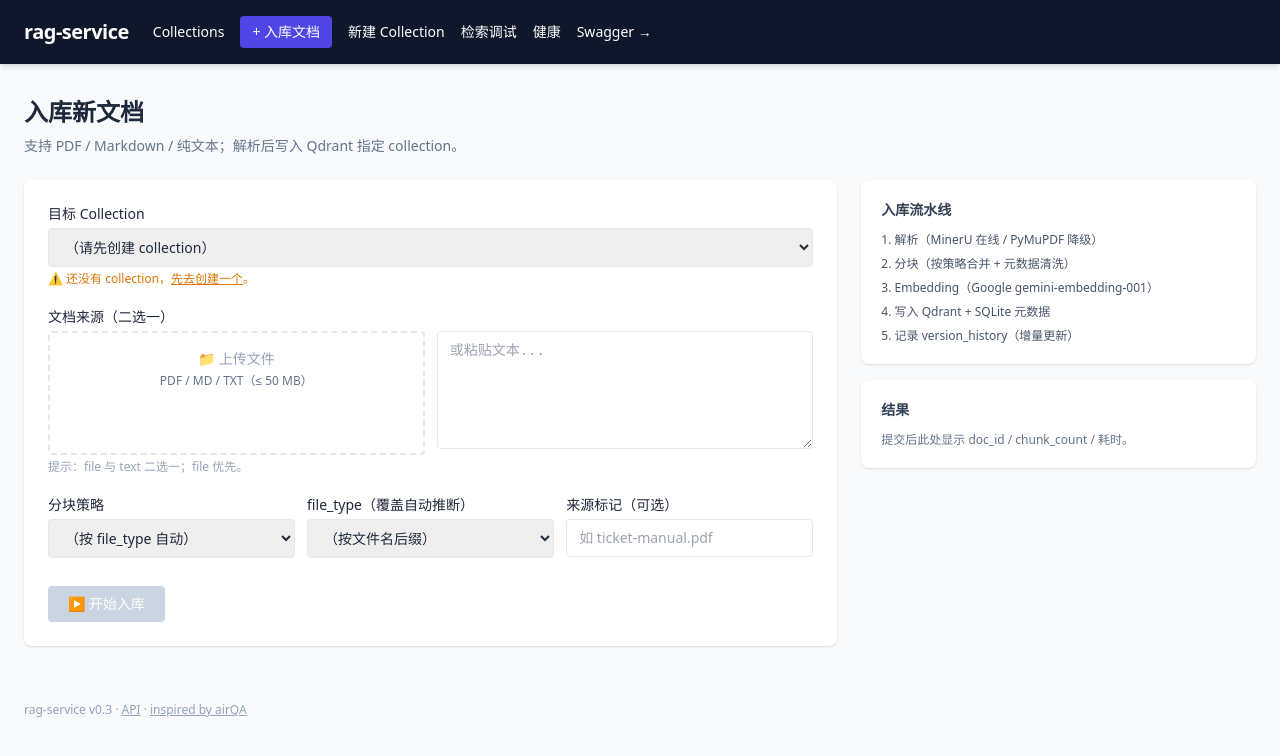
After one commit to ArtLjn/rag-service, a FastAPI app: template app/ui/templates/ingest.html in a window 1280 px wide. The commit adds this page. Shown: the top 756 px of the page. Run offline with FastAPI, Linux system fonts and the light colour scheme; the template is opened without the code that fills it, so the values that code supplies are empty; parts of the project's set-up code (start-up, migrations or seed data) failed here and were passed over; some libraries are stand-ins or nearby versions.

Commit message:
feat(ui): 新增上传/创建/删除完整链路 + collection 详情加 dim/distance
UI 完整化（毕设答辩演示用）：
- /ui/ingest：拖拽上传 PDF/MD/TXT + 文本粘贴 + 策略选择 + 实时进度
- /ui/collections/new：创建 collection 表单（含命名建议）
- /ui/collections/{name}：每个文档行加「删除」按钮（二次确认 + 行淡出动画）
- /ui/：每个 collection 卡片悬浮显示「删除」+ 空态指引
- /ui/collections/{name}/documents/{doc_id}：加「复制 doc_id」+「删除文档」
- 全局导航：新增「+ 入库文档」CTA + 「新建 Collection」入口

后端配套：
- collection_manager.list_collections：返回 vector_dim/distance（从 config.params.vectors 提取）
- 路由顺序修正：/collections/new 注册在 /collections/{name} 之前避免冲突

Co-Authored-By: Claude Opus 4.7 <noreply@anthropic.com>

```diff
--- a/app/ui/router.py
+++ b/app/ui/router.py
@@ -36,6 +36,18 @@ async def index(request: Request) -> HTMLResponse:
         request,
         "index.html",
         {"collections": collections, "title": "rag-service · Collections"},
+    )
+
+
+@router.get("/collections/new", response_class=HTMLResponse)
+async def collection_new_form(request: Request) -> HTMLResponse:
+    return templates.TemplateResponse(
+        request,
+        "collection_new.html",
+        {
+            "title": "新建 Collection",
+            "collections": collection_service.list_all(),
+        },
     )
 
 
@@ -115,6 +127,17 @@ async def retrieve_debug(request: Request) -> HTMLResponse:
     )
 
 
+@router.get("/ingest", response_class=HTMLResponse)
+async def ingest_form(request: Request) -> HTMLResponse:
+    return templates.TemplateResponse(
+        request,
+        "ingest.html",
+        {
+            "title": "入库新文档",
+            "collections": collection_service.list_all(),
+        },
+    )
+
 @router.get("/health", response_class=HTMLResponse)
 async def health_visualize(request: Request) -> HTMLResponse:
     health = await check_health()
--- a/app/ui/templates/base.html
+++ b/app/ui/templates/base.html
@@ -22,8 +22,10 @@
   <nav class="bg-slate-900 text-white shadow-md">
     <div class="max-w-7xl mx-auto px-6 py-4 flex items-center gap-6">
       <a href="/ui/" class="text-xl font-bold tracking-tight">rag-service</a>
-      <div class="flex gap-4 text-sm">
+      <div class="flex gap-4 text-sm items-center">
         <a href="/ui/" class="hover:text-slate-300">Collections</a>
+        <a href="/ui/ingest" class="bg-indigo-600 hover:bg-indigo-500 px-3 py-1.5 rounded text-white font-medium">+ 入库文档</a>
+        <a href="/ui/collections/new" class="hover:text-slate-300">新建 Collection</a>
         <a href="/ui/retrieve" class="hover:text-slate-300">检索调试</a>
         <a href="/ui/health" class="hover:text-slate-300">健康</a>
         <a href="/docs" class="hover:text-slate-300 ml-auto">Swagger →</a>
--- /dev/null
+++ b/app/ui/templates/ingest.html
@@ -0,0 +1,171 @@
+{% extends "base.html" %}
+{% block content %}
+<div class="mb-6">
+  <h1 class="text-2xl font-bold mb-2">入库新文档</h1>
+  <p class="text-sm text-slate-500">支持 PDF / Markdown / 纯文本；解析后写入 Qdrant 指定 collection。</p>
+</div>
+
+<div class="grid grid-cols-1 lg:grid-cols-3 gap-6">
+  <!-- 左：表单 -->
+  <div class="lg:col-span-2 bg-white rounded-lg shadow p-6">
+    <form id="ingest-form" class="space-y-5" enctype="multipart/form-data">
+      <div>
+        <label class="block text-sm font-medium mb-1">目标 Collection</label>
+        <select name="collection" required class="w-full border rounded px-3 py-2 text-sm">
+          {% if collections %}
+            {% for c in collections %}<option value="{{ c.name }}">{{ c.name }}（{{ c.points_count or 0 }} points）</option>{% endfor %}
+          {% else %}
+            <option value="">（请先创建 collection）</option>
+          {% endif %}
+        </select>
+        {% if not collections %}
+          <p class="text-xs text-amber-600 mt-1">⚠ 还没有 collection，<a href="/ui/collections/new" class="underline">先去创建一个</a>。</p>
+        {% endif %}
+      </div>
+
+      <div>
+        <label class="block text-sm font-medium mb-1">文档来源（二选一）</label>
+        <div class="grid grid-cols-2 gap-3">
+          <div class="border-2 border-dashed rounded p-4 text-center hover:border-indigo-400 transition cursor-pointer" id="drop-zone">
+            <input type="file" name="file" id="file-input"
+              accept=".pdf,.md,.markdown,.txt,.markdown"
+              class="hidden">
+            <div class="text-slate-400 text-sm mb-1">📁 上传文件</div>
+            <div class="text-xs text-slate-500" id="file-name">PDF / MD / TXT（≤ 50 MB）</div>
+          </div>
+          <div>
+            <textarea name="text" rows="5" placeholder="或粘贴文本..."
+              class="w-full border rounded px-3 py-2 text-sm font-mono"></textarea>
+          </div>
+        </div>
+        <p class="text-xs text-slate-400 mt-1">提示：file 与 text 二选一；file 优先。</p>
+      </div>
+
+      <div class="grid grid-cols-3 gap-3">
+        <div>
+          <label class="block text-sm font-medium mb-1">分块策略</label>
+          <select name="strategy" class="w-full border rounded px-3 py-2 text-sm">
+            <option value="">（按 file_type 自动）</option>
+            <option value="structure_aware">structure_aware（PDF 推荐）</option>
+            <option value="semantic">semantic（Markdown）</option>
+            <option value="fixed">fixed（TXT）</option>
+          </select>
+        </div>
+        <div>
+          <label class="block text-sm font-medium mb-1">file_type（覆盖自动推断）</label>
+          <select name="file_type" class="w-full border rounded px-3 py-2 text-sm">
+            <option value="">（按文件名后缀）</option>
+            <option value="pdf">pdf</option>
+            <option value="md">md</option>
+            <option value="txt">txt</option>
+          </select>
+        </div>
+        <div>
+          <label class="block text-sm font-medium mb-1">来源标记（可选）</label>
+          <input type="text" name="source" placeholder="如 ticket-manual.pdf"
+            class="w-full border rounded px-3 py-2 text-sm">
+        </div>
+      </div>
+
+      <div class="pt-2">
+        <button type="submit"
+          class="bg-indigo-600 text-white px-5 py-2 rounded text-sm font-medium hover:bg-indigo-700 disabled:bg-slate-300"
+          {% if not collections %}disabled{% endif %}>
+          ▶ 开始入库
+        </button>
+        <span id="status" class="text-sm text-slate-500 ml-3"></span>
+      </div>
+    </form>
+  </div>
+
+  <!-- 右：流程说明 + 结果 -->
+  <div class="space-y-4">
+    <div class="bg-white rounded-lg shadow p-5">
+      <h3 class="text-sm font-semibold mb-3 text-slate-700">入库流水线</h3>
+      <ol class="text-xs text-slate-600 space-y-2 list-decimal list-inside">
+        <li>解析（MinerU 在线 / PyMuPDF 降级）</li>
+        <li>分块（按策略合并 + 元数据清洗）</li>
+        <li>Embedding（Google gemini-embedding-001）</li>
+        <li>写入 Qdrant + SQLite 元数据</li>
+        <li>记录 version_history（增量更新）</li>
+      </ol>
+    </div>
+    <div class="bg-white rounded-lg shadow p-5">
+      <h3 class="text-sm font-semibold mb-3 text-slate-700">结果</h3>
+      <div id="result" class="text-xs text-slate-500">提交后此处显示 doc_id / chunk_count / 耗时。</div>
+    </div>
+  </div>
+</div>
+{% endblock %}
+
+{% block scripts %}
+<script>
+const dropZone = document.getElementById('drop-zone');
+const fileInput = document.getElementById('file-input');
+const fileName = document.getElementById('file-name');
+const form = document.getElementById('ingest-form');
+const status = document.getElementById('status');
+const result = document.getElementById('result');
+
+dropZone.addEventListener('click', () => fileInput.click());
+dropZone.addEventListener('dragover', e => { e.preventDefault(); dropZone.classList.add('border-indigo-500'); });
+dropZone.addEventListener('dragleave', () => dropZone.classList.remove('border-indigo-500'));
+dropZone.addEventListener('drop', e => {
+  e.preventDefault();
+  dropZone.classList.remove('border-indigo-500');
+  if (e.dataTransfer.files.length) {
+    fileInput.files = e.dataTransfer.files;
+    fileName.textContent = e.dataTransfer.files[0].name;
+    fileName.classList.add('text-indigo-600', 'font-medium');
+  }
+});
+fileInput.addEventListener('change', () => {
+  if (fileInput.files.length) {
+    fileName.textContent = fileInput.files[0].name;
+    fileName.classList.add('text-indigo-600', 'font-medium');
+  }
+});
+
+form.addEventListener('submit', async (e) => {
+  e.preventDefault();
+  const fd = new FormData(form);
+  if (!fd.get('collection')) { alert('请选择目标 collection'); return; }
+  if (!fd.get('file')?.name && !fd.get('text')?.trim()) {
+    alert('请上传文件或粘贴文本（二选一）');
+    return;
+  }
+  const btn = form.querySelector('button[type=submit]');
+  btn.disabled = true;
+  status.textContent = '⏳ 处理中...（首次 Embedding 探测可能 5-10s）';
+  result.innerHTML = '<div class="animate-pulse">解析 + 分块 + Embedding + 写入 Qdrant...</div>';
+  const t0 = performance.now();
+  try {
+    const resp = await fetch('/ingest', { method: 'POST', body: fd });
+    const data = await resp.json();
+    const dur = ((performance.now() - t0) / 1000).toFixed(1);
+    if (data.code === 'OK') {
+      const d = data.data;
+      status.innerHTML = `<span class="text-emerald-600">✓ 成功（${dur}s）</span>`;
+      result.innerHTML = `
+        <div class="space-y-1.5">
+          <div><span class="text-slate-400">doc_id:</span> <code class="font-mono text-indigo-600">${d.doc_id}</code></div>
+          <div><span class="text-slate-400">chunk_count:</span> <span class="font-medium">${d.chunk_count}</span></div>
+          <div><span class="text-slate-400">action:</span> <span class="font-medium">${d.action}</span></div>
+          ${data.warning ? `<div class="text-amber-600">⚠ ${data.warning}</div>` : ''}
+          <div class="pt-2">
+            <a href="/ui/collections/${d.collection}/documents/${d.doc_id}" class="text-indigo-600 underline">→ 查看 chunks</a>
+          </div>
+        </div>`;
+    } else {
+      status.innerHTML = `<span class="text-rose-600">✗ 失败（${dur}s）</span>`;
+      result.innerHTML = `<div class="text-rose-600">${data.message}</div><div class="text-xs mt-1">error_code: ${data.error_code}</div>`;
+    }
+  } catch (err) {
+    status.innerHTML = `<span class="text-rose-600">✗ 网络错误</span>`;
+    result.innerHTML = `<div class="text-rose-600">${err}</div>`;
+  } finally {
+    btn.disabled = !document.querySelector('select[name=collection] option');
+  }
+});
+</script>
+{% endblock %}
```
Also changed, not shown: app/ui/templates/collection.html (+45 -8 lines), app/ui/templates/collection_new.html (added, +86 -0 lines), app/ui/templates/document.html (+39 -2 lines), app/ui/templates/index.html (+45 -4 lines), app/storage/collection_manager.py.
